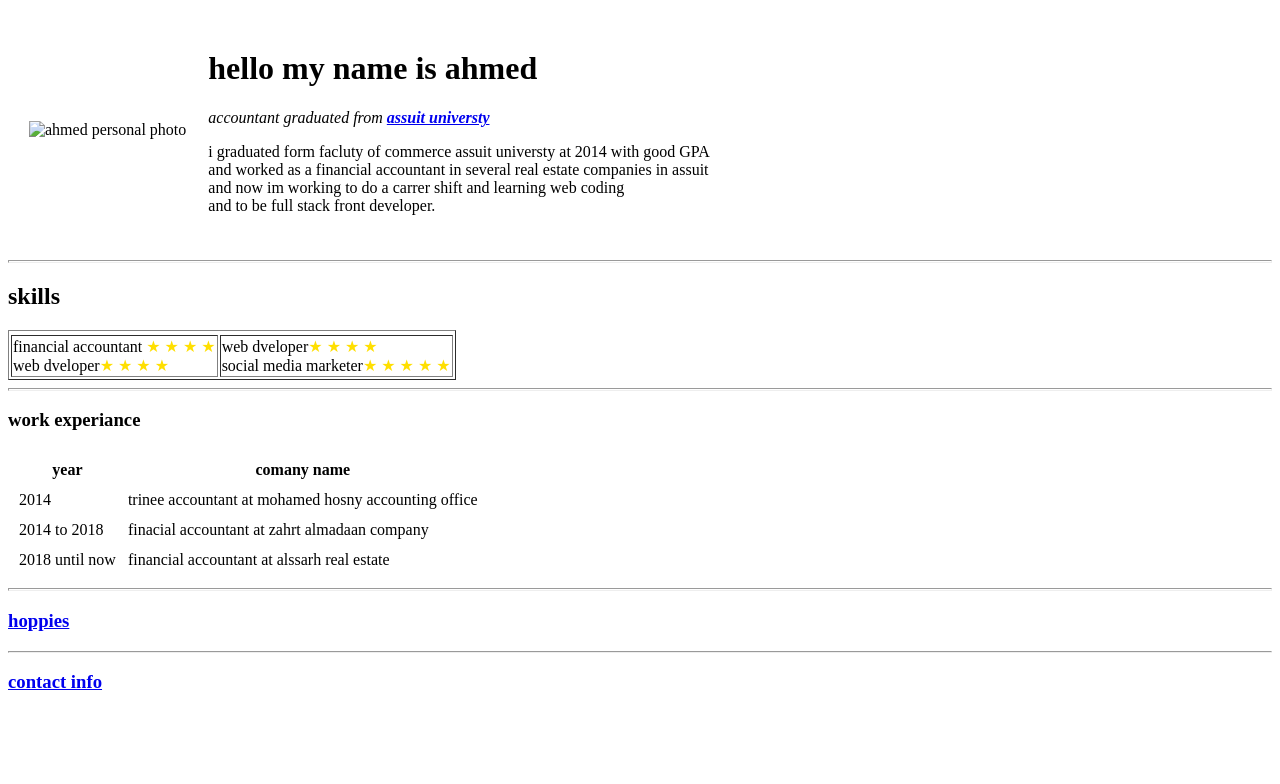
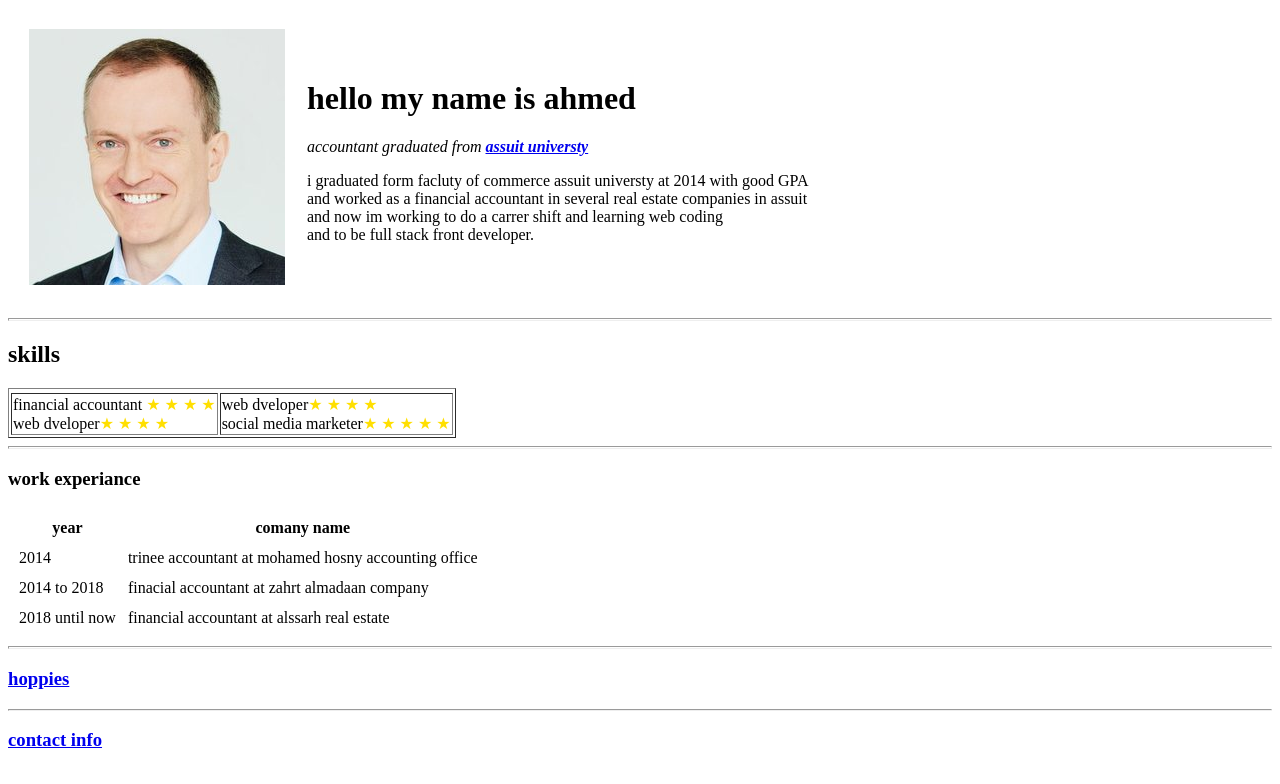
Before and after one commit to ahmed1bakr/cv, a plain HTML site: page index.html in a window 1280 px wide. Drawn offline with Linux system fonts and the light colour scheme.

Commit message:
Update index.html

```diff
--- a/index.html
+++ b/index.html
@@ -9,7 +9,7 @@
 <body>
   <table cellspacing="20">
     <tr>
-      <td><img src="photos/photo.jpg" alt="ahmed personal photo" /></td>
+      <td><img src="photo.jpg" alt="ahmed personal photo" /></td>
       <td>
         <h1><b>hello my name is ahmed</h1></b>
         <p><em>
```
